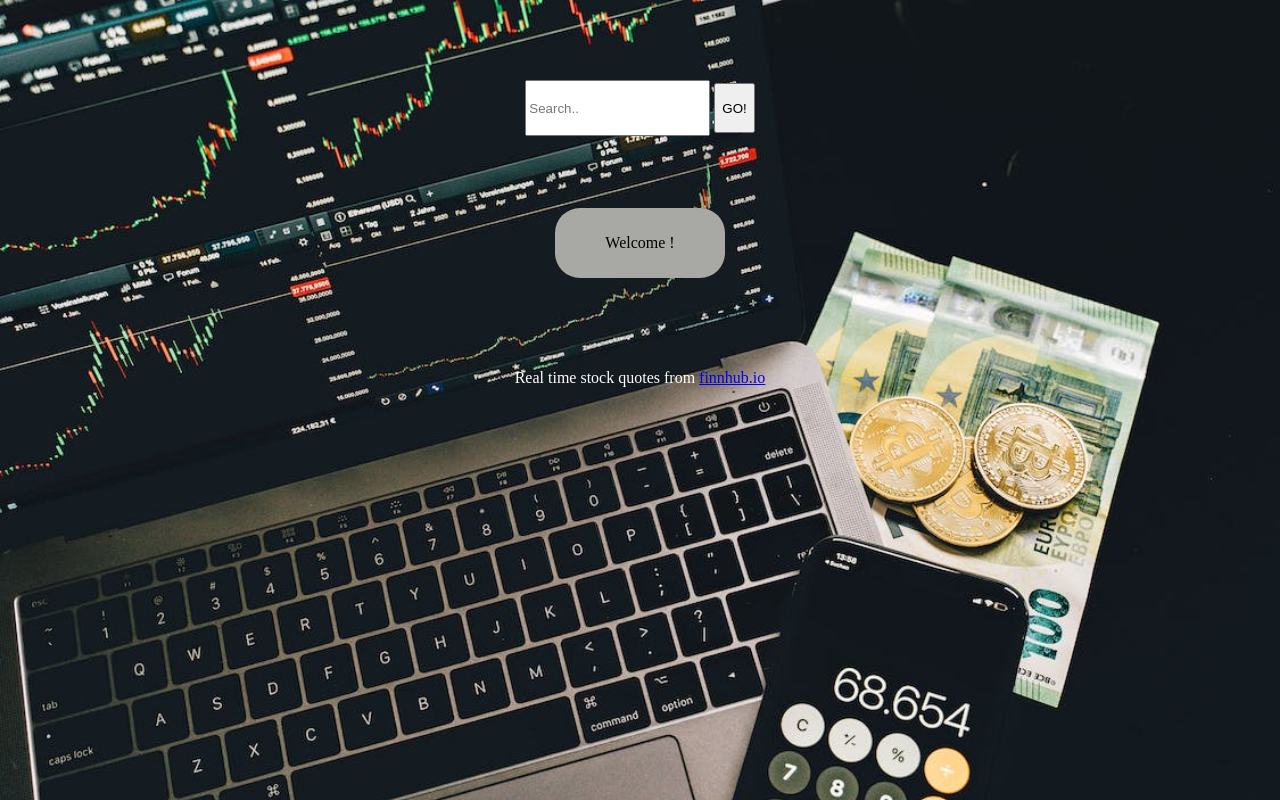
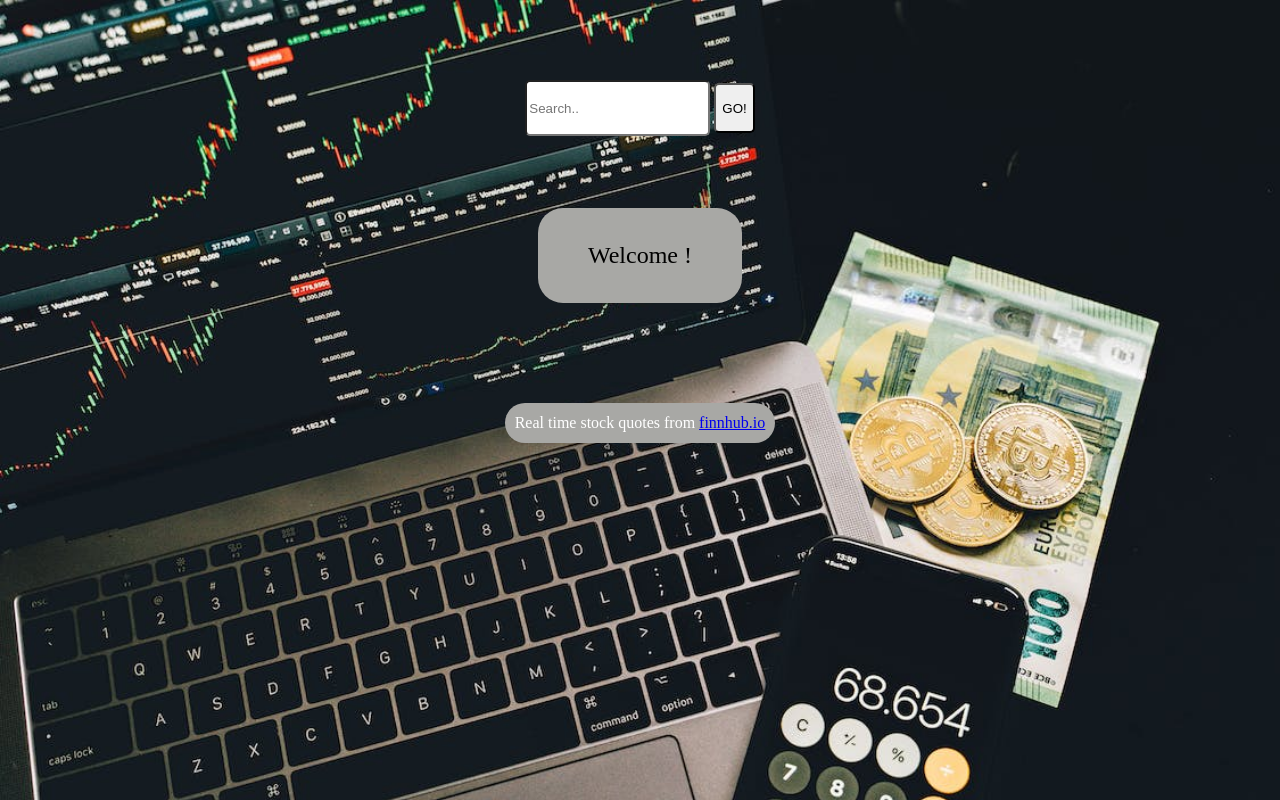
Before and after one commit to amina0914/Full_Stack_Web_App, a website: page public/index.html in a window 1280 px wide. Drawn offline with Linux system fonts and the light colour scheme; no server answers.

Commit message:
made more little changes to the css, welcome message displays bigger and search box is a little rounded

```diff
--- a/public/styles/style.css
+++ b/public/styles/style.css
@@ -13,10 +13,12 @@ body{
 }
 
 #stock-choice{
+  border-radius: 5px;
   height: 50px;
   width: auto;
 }
 #go-button{
+  border-radius: 5px;
   height: 50px;
   width: auto;
 }
@@ -30,12 +32,18 @@ body{
 }
 
 #source_box{
+  border-radius: 25px;
+  background: #a8a8a5;
   display: flex;
   align-items: center;
-  height: 200px;
+  margin: 100px;
+  padding: 10px;
+  height: 20px;
 }
 
-
+#result{
+  font-size: x-large;
+}
 #source_p{
   color: white;
 }
```
Also changed, not shown: public/index.html (+1 -1 lines).
